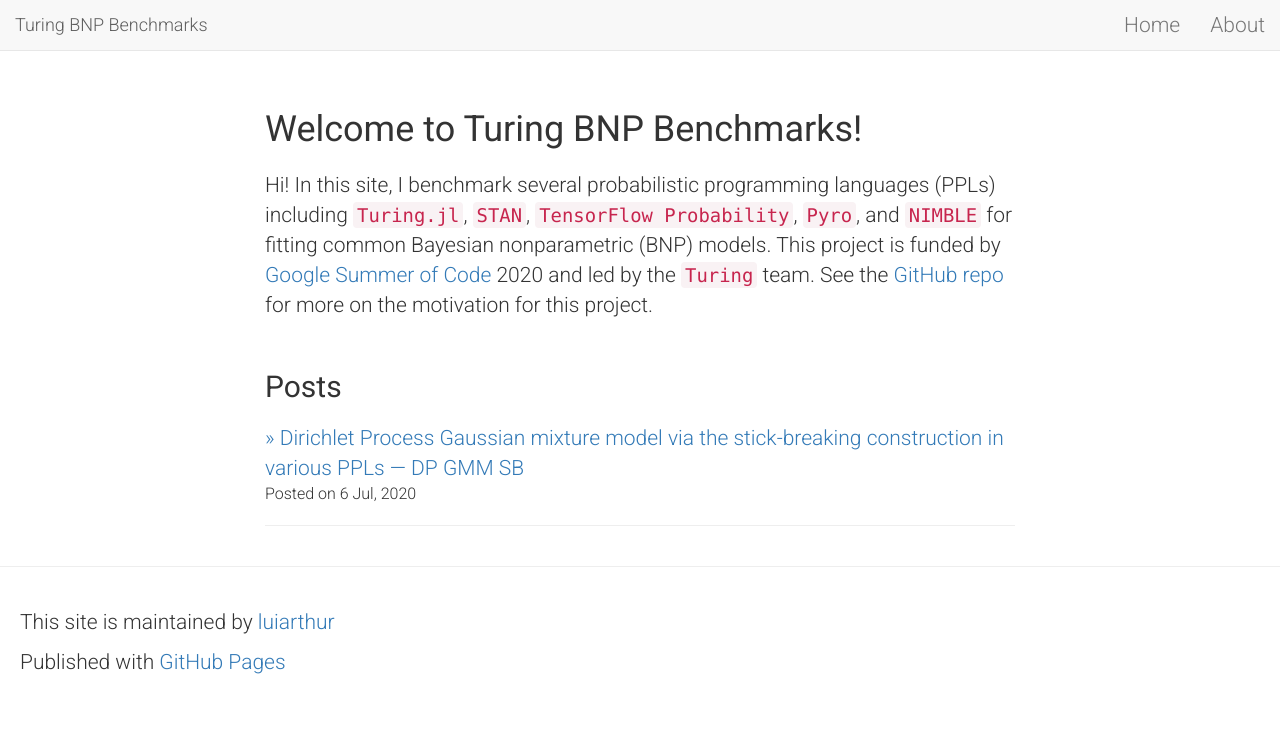
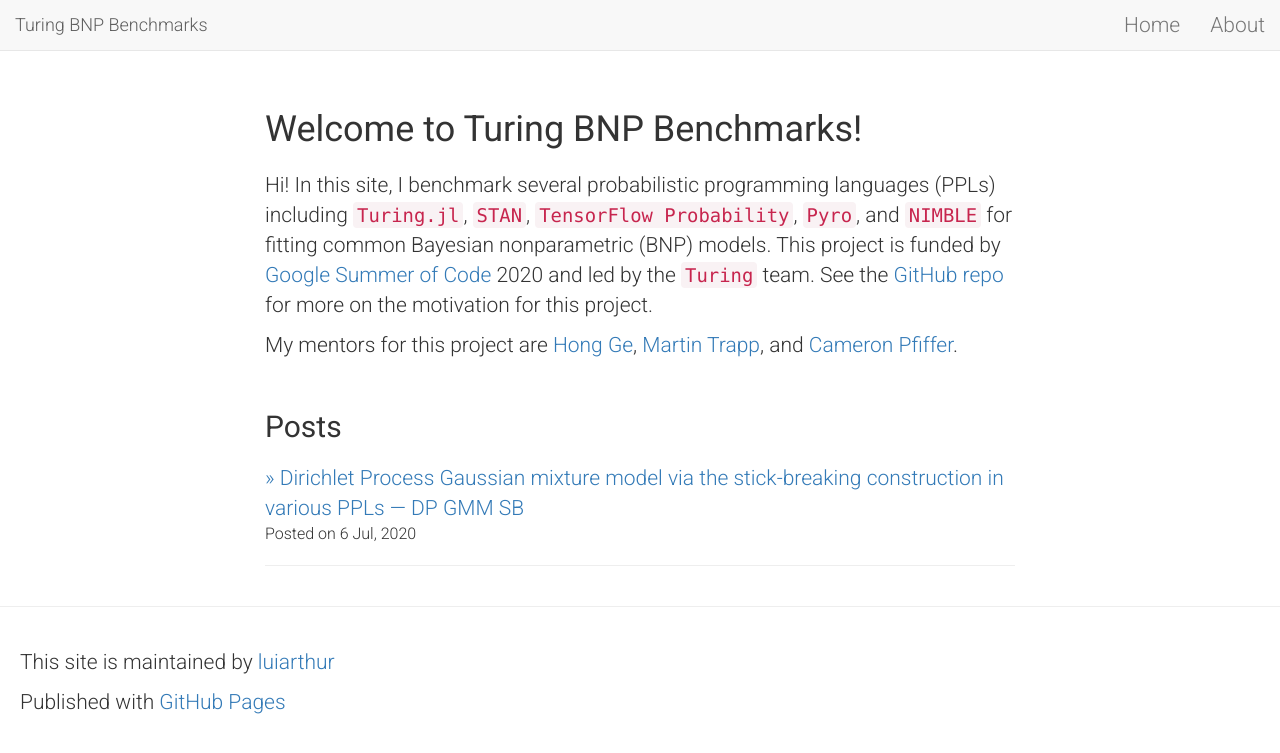
Before and after one commit to luiarthur/TuringBnpBenchmarks, a Jekyll site: the page built from docs/index.md, in a window 1280 px wide. Shown: the top 753 px of the page. Built offline with Jekyll 4.4.1, drawn with Linux system fonts in a browser that asks for light colours; comment, search, counter and statistics services are not loaded; our own code applies the rules of GitHub Pages for plain Markdown files.

Commit message:
added mentors to blog

```diff
--- a/docs/index.md
+++ b/docs/index.md
@@ -16,6 +16,8 @@
 the `Turing` team. See the [GitHub repo][7] for more on the motivation for this
 project.
 
+My mentors for this project are [Hong Ge][8], [Martin Trapp][9], and
+[Cameron Pfiffer][10].
 
 ## Posts
 
```
Also changed, not shown: other parts of docs/index.md (+3 -0 lines).
